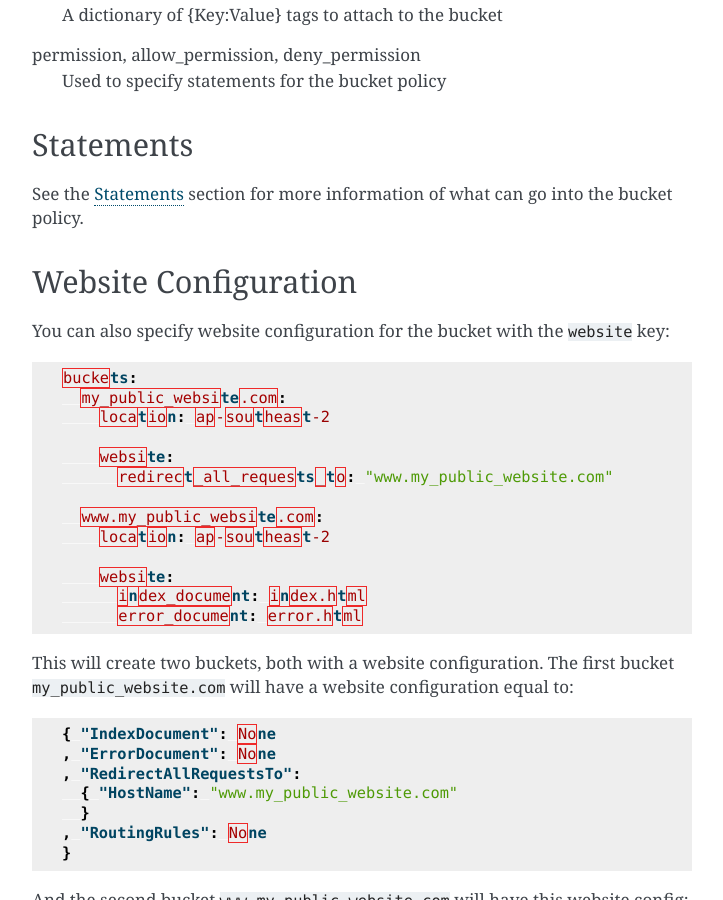
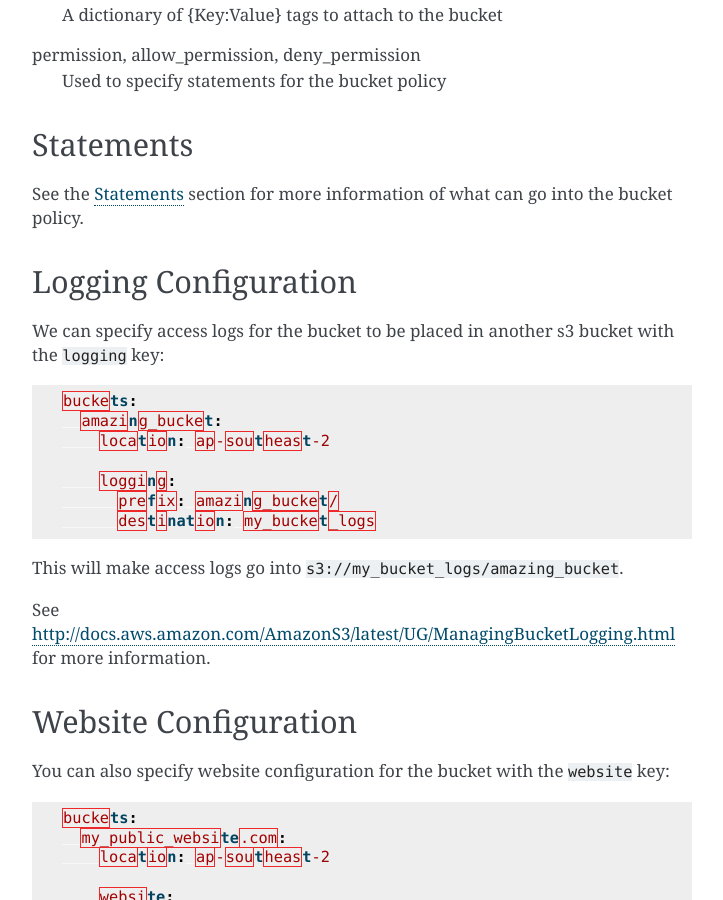
Before and after one commit to delfick/aws_syncr, a Sphinx documentation site: the page built from docs/docs/s3_buckets.rst, in a window 1280 px wide and 900 px high, scrolled down 1782 px. Shown: the whole window, without its empty margins (388-1111 px from the left). Built offline with Sphinx 7.4.7, drawn with Linux system fonts in a browser that asks for light colours; some of the changed text lies outside the part shown.

Commit message:
Docs for logging configuration

```diff
--- a/README.rst
+++ b/README.rst
@@ -9,6 +9,7 @@ It currently supports:
 * Creation of instance profiles for an IAM role
 * Creation of s3 buckets
 * Modification of s3 bucket policy and s3 bucket tags
+* Modification of bucket website and logging configurations
 * Creation and modification of KMS keys
 * Creation and modification of KMS key grants
 * Creation and modification of Lambda functions
--- a/docs/docs/s3_buckets.rst
+++ b/docs/docs/s3_buckets.rst
@@ -99,6 +99,27 @@ Statements
 See the :ref:`statements` section for more information of what can go into the
 bucket policy.
 
+Logging Configuration
+---------------------
+
+We can specify access logs for the bucket to be placed in another s3 bucket with
+the ``logging`` key:
+
+.. code-block:: json
+
+  buckets:
+    amazing_bucket:
+      location: ap-southeast-2
+
+      logging:
+        prefix: amazing_bucket/
+        destination: my_bucket_logs
+
+This will make access logs go into ``s3://my_bucket_logs/amazing_bucket``.
+
+See http://docs.aws.amazon.com/AmazonS3/latest/UG/ManagingBucketLogging.html for
+more information.
+
 Website Configuration
 ---------------------
 
```
